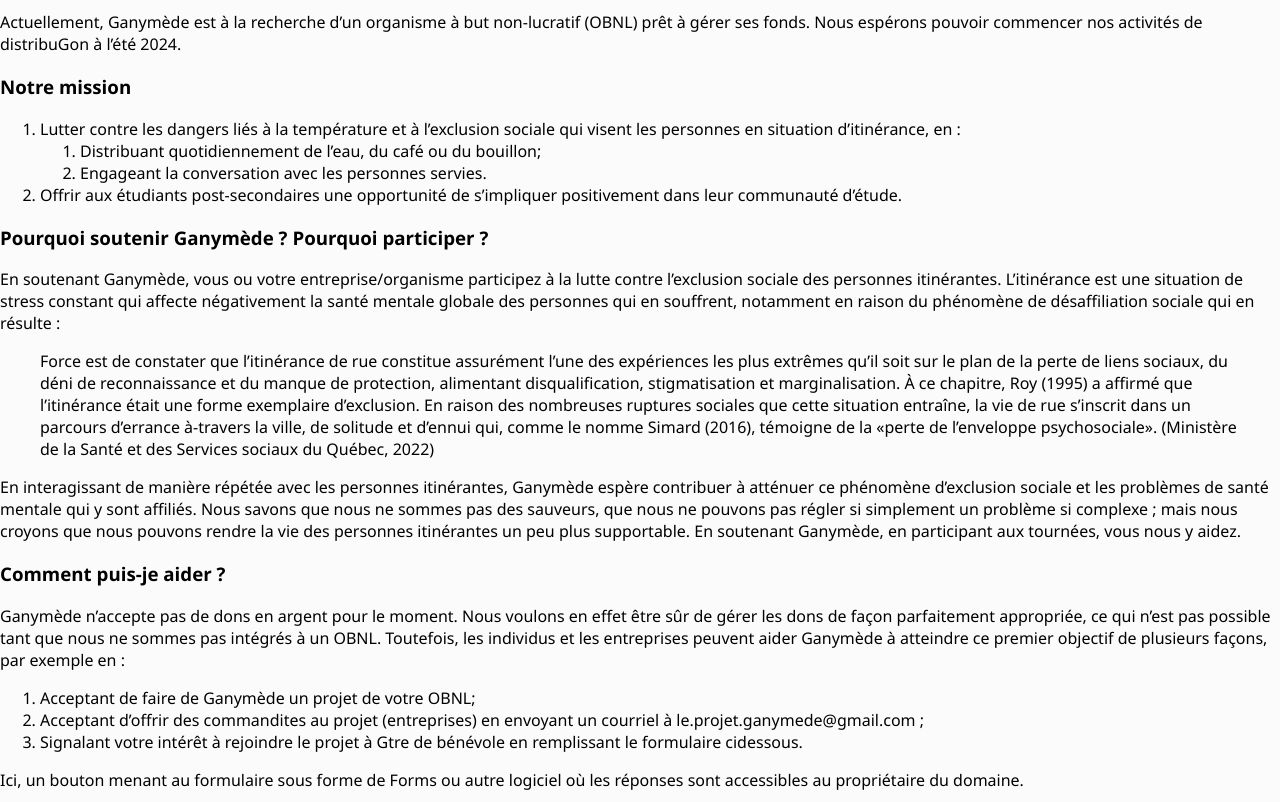
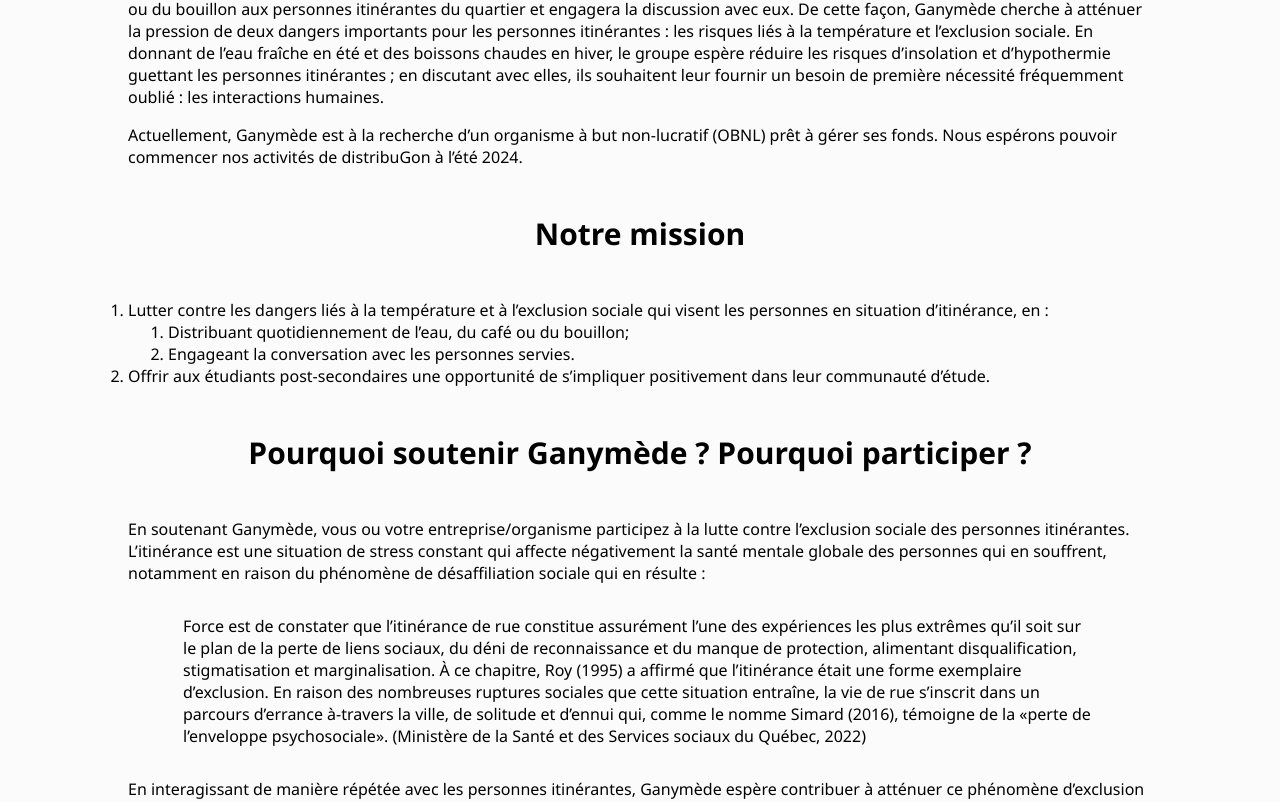
Before and after one commit to Crazydodo123/brebeuf-hx, a React (Vite) app in the folder site/frontend/: page / in a window 1280 px wide. Shown: the part 1038-1840 px from the top of the page. Built offline with nearby package versions, Linux system fonts and the light colour scheme.

Commit message:
changed animation delay, working on main page text

```diff
--- a/site/frontend/src/routes/Info.jsx
+++ b/site/frontend/src/routes/Info.jsx
@@ -8,12 +8,12 @@ const Info = () => {
                 <h1 className = "font-size-big" id="title">Projet Ganymède</h1>
                 <Link id="main-cta" to="/heatmap"><span>Comment aider</span></Link>
             </div>
+            <h3 className = "infoh3">Qui sommes-nous?</h3>
 
-            <h3>Qui sommes-nous?</h3>
-            <p>Fondé en 2023, Ganymède est une initiative de onze étudiants du collégial. Constatant la réalité et les dangers de l’itinérance dans le quartier Côte-des-Neiges, les membres fondateurs décident d’organiser un groupe qui distribuera, quotidiennement, de l’eau, du café ou du bouillon aux personnes itinérantes du quartier et engagera la discussion avec eux. De cette façon, Ganymède cherche à atténuer la pression de deux dangers importants pour les personnes itinérantes : les risques liés à la température et l’exclusion sociale. En donnant de l’eau fraîche en été et des boissons chaudes en hiver, le groupe espère réduire les risques d’insolation et d’hypothermie guettant les personnes itinérantes ; en discutant avec elles, ils souhaitent leur fournir un besoin de première nécessité fréquemment oublié : les interactions humaines.</p>
-            <p>Actuellement, Ganymède est à la recherche d’un organisme à but non-lucratif (OBNL) prêt à gérer ses fonds. Nous espérons pouvoir commencer nos activités de distribuGon à l’été 2024.</p>
-            <h3>Notre mission</h3>
-            <ol>
+            <p className = "main-paragraphs">Fondé en 2023, Ganymède est une initiative de onze étudiants du collégial. Constatant la réalité et les dangers de l’itinérance dans le quartier Côte-des-Neiges, les membres fondateurs décident d’organiser un groupe qui distribuera, quotidiennement, de l’eau, du café ou du bouillon aux personnes itinérantes du quartier et engagera la discussion avec eux. De cette façon, Ganymède cherche à atténuer la pression de deux dangers importants pour les personnes itinérantes : les risques liés à la température et l’exclusion sociale. En donnant de l’eau fraîche en été et des boissons chaudes en hiver, le groupe espère réduire les risques d’insolation et d’hypothermie guettant les personnes itinérantes ; en discutant avec elles, ils souhaitent leur fournir un besoin de première nécessité fréquemment oublié : les interactions humaines.</p>
+            <p className = "main-paragraphs">Actuellement, Ganymède est à la recherche d’un organisme à but non-lucratif (OBNL) prêt à gérer ses fonds. Nous espérons pouvoir commencer nos activités de distribuGon à l’été 2024.</p>
+            <h3 className = "infoh3">Notre mission</h3>
+            <ol className = "main-paragraphs">
                 <li>
                     Lutter contre les dangers liés à la température et à l’exclusion sociale qui visent les personnes en situation d’itinérance, en :
                     <ol>
@@ -24,18 +24,18 @@ const Info = () => {
                 <li>Offrir aux étudiants post-secondaires une opportunité de s’impliquer positivement dans leur communauté d’étude.</li>
 
             </ol>
-            <h3>Pourquoi soutenir Ganymède ? Pourquoi participer ?</h3>
-            <p>En soutenant Ganymède, vous ou votre entreprise/organisme participez à la lutte contre l’exclusion sociale des personnes itinérantes. L’itinérance est une situation de stress constant qui affecte négativement la santé mentale globale des personnes qui en souffrent, notamment en raison du phénomène de désaffiliation sociale qui en résulte :</p>
-            <blockquote>Force est de constater que l’itinérance de rue constitue assurément l’une des expériences les plus extrêmes qu’il soit sur le plan de la perte de liens sociaux, du déni de reconnaissance et du manque de protection, alimentant disqualification, stigmatisation et marginalisation. À ce chapitre, Roy (1995) a affirmé que l’itinérance était une forme exemplaire d’exclusion. En raison des nombreuses ruptures sociales que cette situation entraîne, la vie de rue s’inscrit dans un parcours d’errance à-travers la ville, de solitude et d’ennui qui, comme le nomme Simard (2016), témoigne de la «perte de l’enveloppe psychosociale». (Ministère de la Santé et des Services sociaux du Québec, 2022)</blockquote>
-            <p>En interagissant de manière répétée avec les personnes itinérantes, Ganymède espère contribuer à atténuer ce phénomène d’exclusion sociale et les problèmes de santé mentale qui y sont affiliés. Nous savons que nous ne sommes pas des sauveurs, que nous ne pouvons pas régler si simplement un problème si complexe ; mais nous croyons que nous pouvons rendre la vie des personnes itinérantes un peu plus supportable. En soutenant Ganymède, en participant aux tournées, vous nous y aidez.</p>
-            <h3>Comment puis-je aider ?</h3>
-            <p>Ganymède n’accepte pas de dons en argent pour le moment. Nous voulons en effet être sûr de gérer les dons de façon parfaitement appropriée, ce qui n’est pas possible tant que nous ne sommes pas intégrés à un OBNL. Toutefois, les individus et les entreprises peuvent aider Ganymède à atteindre ce premier objectif de plusieurs façons, par exemple en :</p>
-            <ol>
+            <h3 className = "infoh3">Pourquoi soutenir Ganymède ? Pourquoi participer ?</h3>
+            <p className = "main-paragraphs">En soutenant Ganymède, vous ou votre entreprise/organisme participez à la lutte contre l’exclusion sociale des personnes itinérantes. L’itinérance est une situation de stress constant qui affecte négativement la santé mentale globale des personnes qui en souffrent, notamment en raison du phénomène de désaffiliation sociale qui en résulte :</p>
+            <blockquote className = "main-paragraphs"><p>Force est de constater que l’itinérance de rue constitue assurément l’une des expériences les plus extrêmes qu’il soit sur le plan de la perte de liens sociaux, du déni de reconnaissance et du manque de protection, alimentant disqualification, stigmatisation et marginalisation. À ce chapitre, Roy (1995) a affirmé que l’itinérance était une forme exemplaire d’exclusion. En raison des nombreuses ruptures sociales que cette situation entraîne, la vie de rue s’inscrit dans un parcours d’errance à-travers la ville, de solitude et d’ennui qui, comme le nomme Simard (2016), témoigne de la «perte de l’enveloppe psychosociale». (Ministère de la Santé et des Services sociaux du Québec, 2022)</p></blockquote>
+            <p className = "main-paragraphs">En interagissant de manière répétée avec les personnes itinérantes, Ganymède espère contribuer à atténuer ce phénomène d’exclusion sociale et les problèmes de santé mentale qui y sont affiliés. Nous savons que nous ne sommes pas des sauveurs, que nous ne pouvons pas régler si simplement un problème si complexe ; mais nous croyons que nous pouvons rendre la vie des personnes itinérantes un peu plus supportable. En soutenant Ganymède, en participant aux tournées, vous nous y aidez.</p>
+            <h3 className="infoh3">Comment puis-je aider ?</h3>
+            <p className = "main-paragraphs">Ganymède n’accepte pas de dons en argent pour le moment. Nous voulons en effet être sûr de gérer les dons de façon parfaitement appropriée, ce qui n’est pas possible tant que nous ne sommes pas intégrés à un OBNL. Toutefois, les individus et les entreprises peuvent aider Ganymède à atteindre ce premier objectif de plusieurs façons, par exemple en :</p>
+            <ol className = "main-paragraphs">
                 <li>Acceptant de faire de Ganymède un projet de votre OBNL;</li>
                 <li>Acceptant d’offrir des commandites au projet (entreprises) en envoyant un courriel à le.projet.ganymede@gmail.com ;</li>
                 <li>Signalant votre intérêt à rejoindre le projet à Gtre de bénévole en remplissant le formulaire cidessous.</li>
             </ol>
-            <p>Ici, un bouton menant au formulaire sous forme de Forms ou autre logiciel où les réponses sont accessibles au propriétaire du domaine.</p>
+            <p className = "main-paragraphs">Ici, un bouton menant au formulaire sous forme de Forms ou autre logiciel où les réponses sont accessibles au propriétaire du domaine.</p>
         </div>
     )
 }
--- a/site/frontend/src/styles/styles.css
+++ b/site/frontend/src/styles/styles.css
@@ -40,6 +40,11 @@ html, body {
 .subheader {
     text-align: center;
     font-size: 2.3rem;
+}
+
+blockquote p {
+    background-color: light;
+    padding: 15px;
 }
 
 /* NAVBAR AND INTERNAL ITEMS START */
@@ -169,9 +174,10 @@ NAVBAR CONTINUES
     transform: translate(-50%, -50%);
     opacity: 0;
 
-    animation: slideIn 5s ease;
+
+    animation: slideIn 3s ease;
     animation-fill-mode: forwards;
-    animation-delay: 1s;
+    animation-delay: 0.5s;
 }
 
 @keyframes slideIn {
@@ -192,9 +198,9 @@ NAVBAR CONTINUES
     background: black;
     transition: all 0.25s;
 
-    animation: fadeInDark 4s cubic-bezier(.07,.78,.17,.92);
+    animation: fadeInDark 3s cubic-bezier(.07,.78,.17,.92);
     animation-fill-mode: forwards;
-    animation-delay: 1s;
+    animation-delay: 0.5s;
 }
 
 #main-image::after {
@@ -280,6 +286,17 @@ NAVBAR CONTINUES
     content: "\00bb";
 }
 
+.infoh3 {
+    padding: 15px;
+    display: flex;
+    justify-content: center;
+    font-size: 30px;
+}
+
+.main-paragraphs {
+    padding: 0 10vw 0 10vw;
+}
+
 /* Contact Page */
 
 #contact-form {
```
